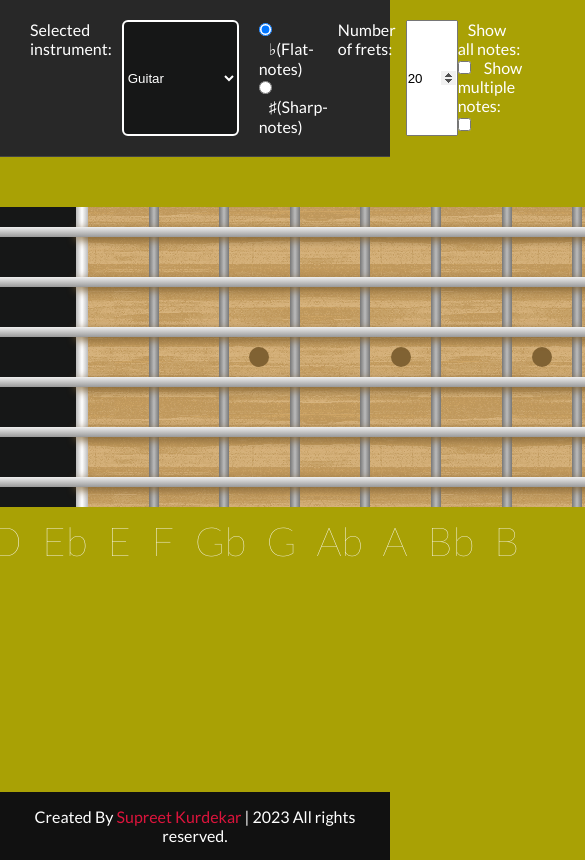
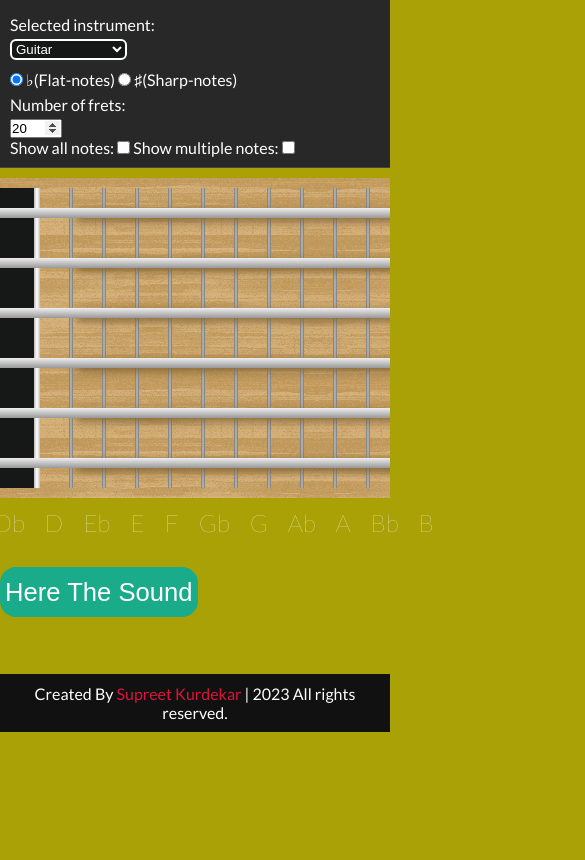
Before and after one commit to TheSupreet/Guitar, a plain HTML site: page index.html in a window 390 px wide. Shown: the top 860 px of the page, 585 px wide, since content can reach past the window. Drawn offline with Linux system fonts and the light colour scheme.

Commit message:
Update styles.css

```diff
--- a/styles.css
+++ b/styles.css
@@ -226,3 +226,74 @@ footer {
         text-decoration: underline;
 
     }
+
+@media (max-width: 576px) {
+    .settings {
+        flex-direction: column;
+        align-items: flex-start;
+        padding: 10px;
+    }
+
+    .settings label {
+        margin: 5px 0;
+    }
+
+    .settings input[type="number"] {
+        width: auto;
+        max-width: 60px;
+    }
+
+    .accidental-selector {
+        margin-left: 0;
+        margin-top: 10px;
+    }
+
+    .fretboard {
+        min-width: 100%;
+        margin-top: 10px;
+        padding: 10px 0;
+        overflow-x: auto;
+    }
+
+    .string {
+        overflow-x: auto;
+    }
+
+    .note-fret {
+        border-right: 4px solid;
+        padding: 2px;
+    }
+
+    .note-fret:first-child {
+        min-width: 30px;
+        border-right: 6px solid;
+    }
+
+    .note-fret:before {
+        width: 25px;
+        height: 25px;
+        line-height: 25px;
+        font-size: 1.2em;
+    }
+
+    .single-fretmark:after,
+    .double-fretmark:before,
+    .double-fretmark:after {
+        height: 15px;
+        width: 15px;
+    }
+
+    .note-name-section {
+        font-size: 1.5em;
+    }
+
+    .button button {
+        transform: translateX(0);
+        margin-top: 20px;
+        height: 50px;
+    }
+
+    footer {
+        padding: 10px;
+    }
+}
```
